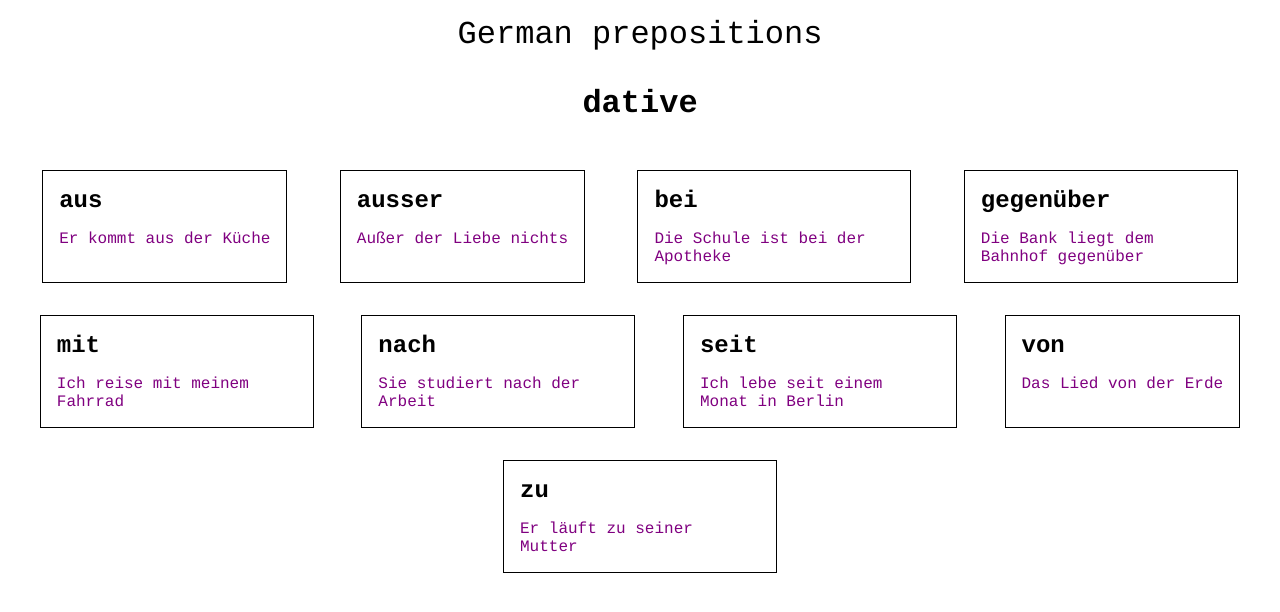
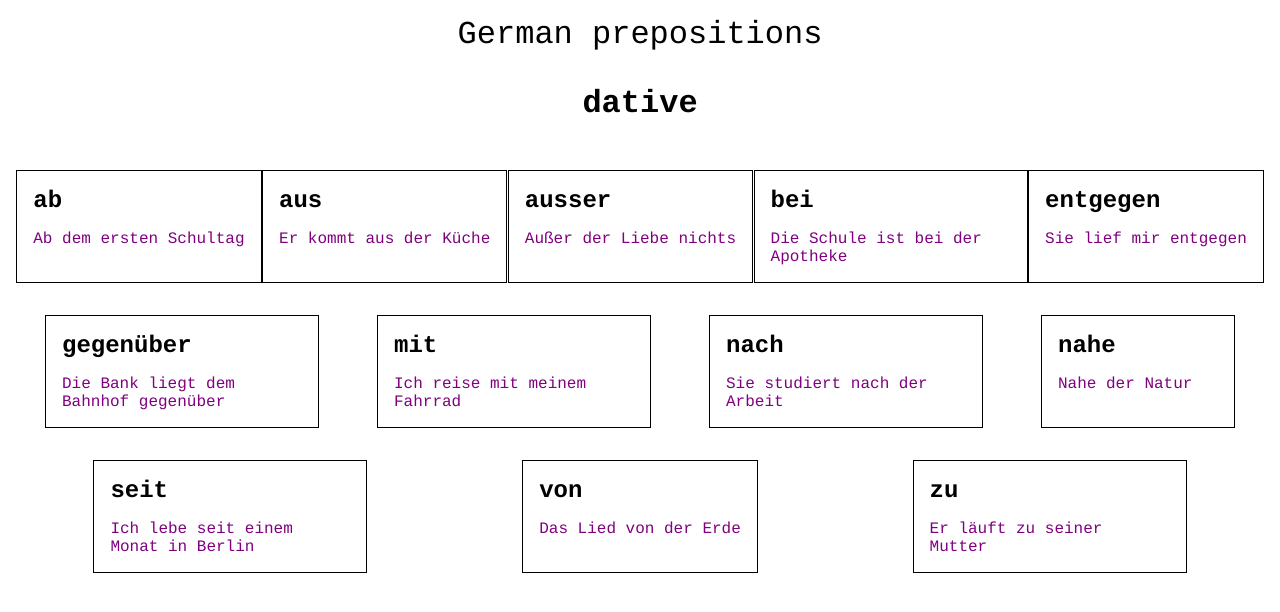
Before and after one commit to mathieu-anderson/german-prepositions, a React (Create React App) app: page /dative in a window 1280 px wide. Shown: the top 612 px of the page. Built offline with nearby package versions, Linux system fonts and the light colour scheme.

Commit message:
Remove genitive, add missing preps

```diff
--- a/src/StyledComponents.tsx
+++ b/src/StyledComponents.tsx
@@ -10,7 +10,6 @@ interface colors {
   [key: string]: string;
   dative: string;
   accusative: string;
-  genitive: string;
   "two-way": string;
 }
 
--- a/src/TwoWayPage.tsx
+++ b/src/TwoWayPage.tsx
@@ -17,10 +17,10 @@ export default function TwoWayPage(props: { list: Preposition[] }) {
         {props.list.map(prep => (
           <Card key={prep.name}>
             <CardTitle>{prep.name}</CardTitle>
-            <CardContent case="dative">[dative] {prep.datExample}</CardContent>
             <CardContent case="accusative">
               [accusative] {prep.accExample}
             </CardContent>
+            <CardContent case="dative">[dative] {prep.datExample}</CardContent>
           </Card>
         ))}
       </CardsWrapper>
--- a/src/prepositionsData.ts
+++ b/src/prepositionsData.ts
@@ -5,6 +5,14 @@ function getListFor(list: Preposition[], forCase: string) {
 }
 
 const prepositionsData = [
+  {
+    name: "ab",
+    dative: true,
+    accusative: false,
+    "two-way": false,
+    datExample: "Ab dem ersten Schultag",
+    accExample: null
+  },
   {
     name: "an",
     dative: false,
@@ -52,6 +60,14 @@ const prepositionsData = [
     "two-way": false,
     datExample: null,
     accExample: "Wir fahren durch den Fluss"
+  },
+  {
+    name: "entgegen",
+    dative: true,
+    accusative: false,
+    "two-way": false,
+    datExample: "Sie lief mir entgegen",
+    accExample: null
   },
   {
     name: "für",
@@ -107,6 +123,14 @@ const prepositionsData = [
     accusative: false,
     "two-way": false,
     datExample: "Sie studiert nach der Arbeit",
+    accExample: null
+  },
+  {
+    name: "nahe",
+    dative: true,
+    accusative: false,
+    "two-way": false,
+    datExample: "Nahe der Natur",
     accExample: null
   },
   {
```
